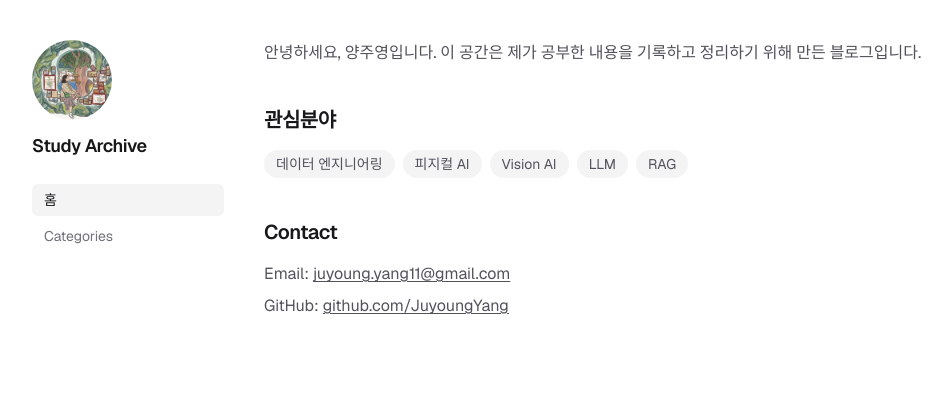
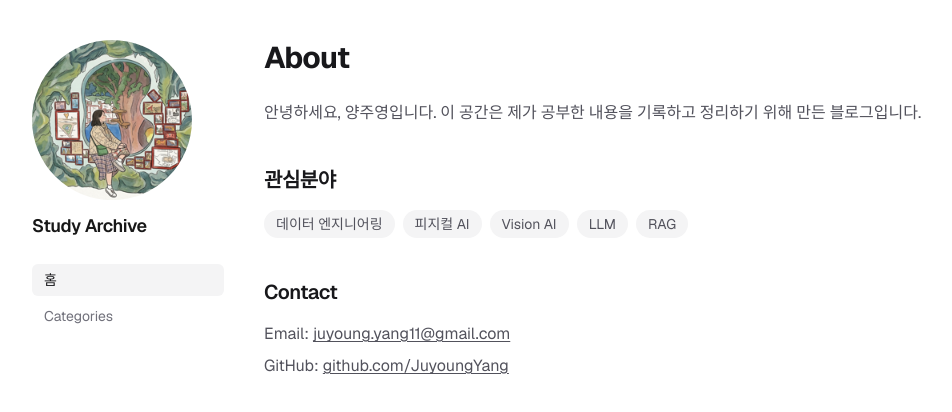
Before and after one commit to JuyoungYang/my-site, a Next.js app: page / in a window 1280 px wide. Shown: the top 412 px of the page, without its empty margins (120-1072 px from the left). Built offline with nearby package versions, Linux system fonts and the light colour scheme.

Commit message:
style: add About heading on home, enlarge sidebar avatar
Co-Authored-By: Claude Sonnet 5 <noreply@anthropic.com>

```diff
--- a/src/app/(blog)/page.tsx
+++ b/src/app/(blog)/page.tsx
@@ -3,7 +3,9 @@ const INTERESTS = ["데이터 엔지니어링", "피지컬 AI", "Vision AI", "LL
 export default function HomePage() {
   return (
     <article>
-      <p className="leading-relaxed text-zinc-600 dark:text-zinc-400">
+      <h1 className="text-3xl font-bold tracking-tight text-zinc-900 dark:text-zinc-50">About</h1>
+
+      <p className="mt-6 leading-relaxed text-zinc-600 dark:text-zinc-400">
         안녕하세요, 양주영입니다. 이 공간은 제가 공부한 내용을 기록하고 정리하기 위해 만든
         블로그입니다.
       </p>
--- a/src/components/blog/Sidebar.tsx
+++ b/src/components/blog/Sidebar.tsx
@@ -18,9 +18,9 @@ export function Sidebar() {
         <img
           src="/avatar.png"
           alt="프로필 이미지"
-          width={80}
-          height={80}
-          className="h-20 w-20 rounded-full object-cover"
+          width={160}
+          height={160}
+          className="h-40 w-40 rounded-full object-cover"
         />
         <span className="text-lg font-semibold tracking-tight">Study Archive</span>
       </Link>
```
